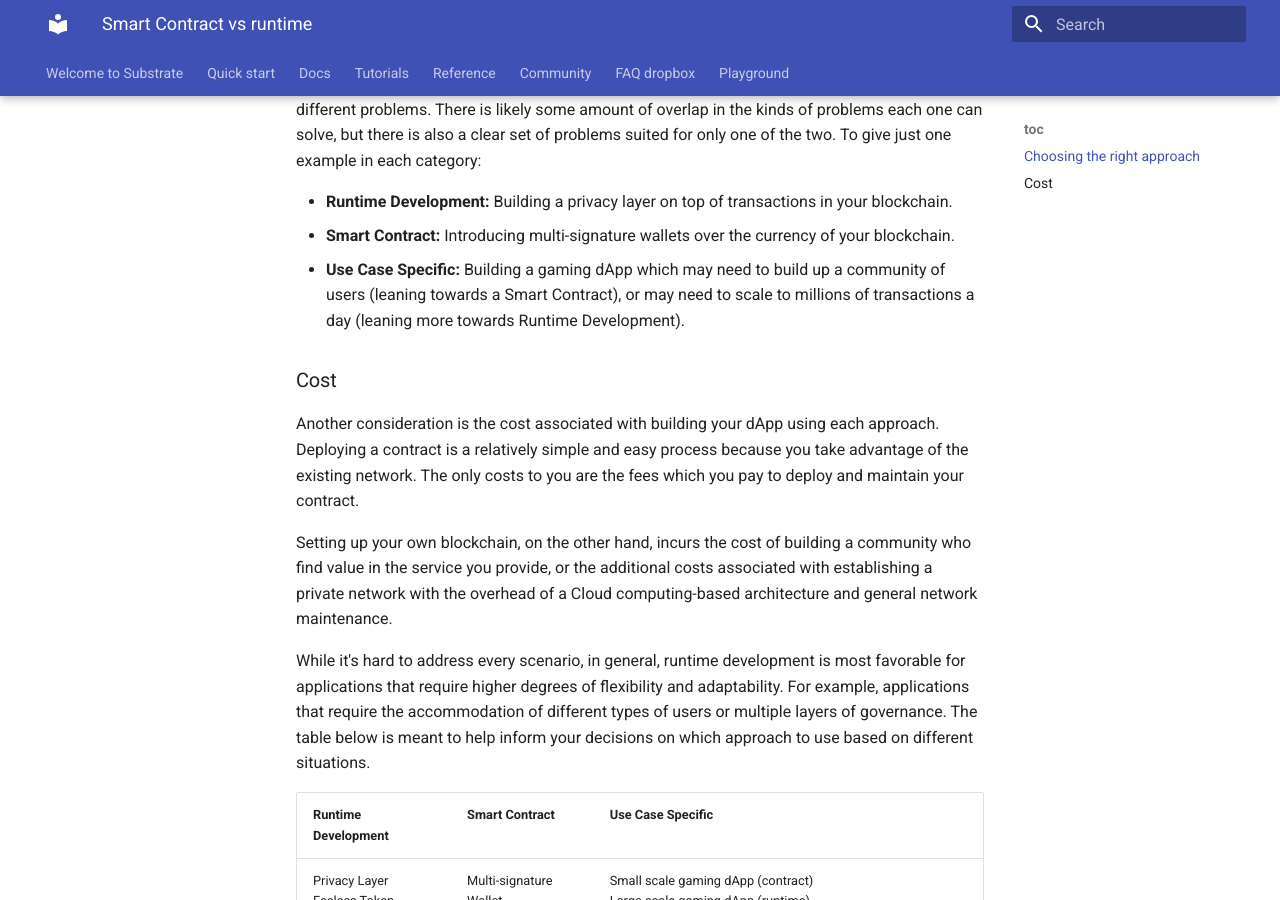
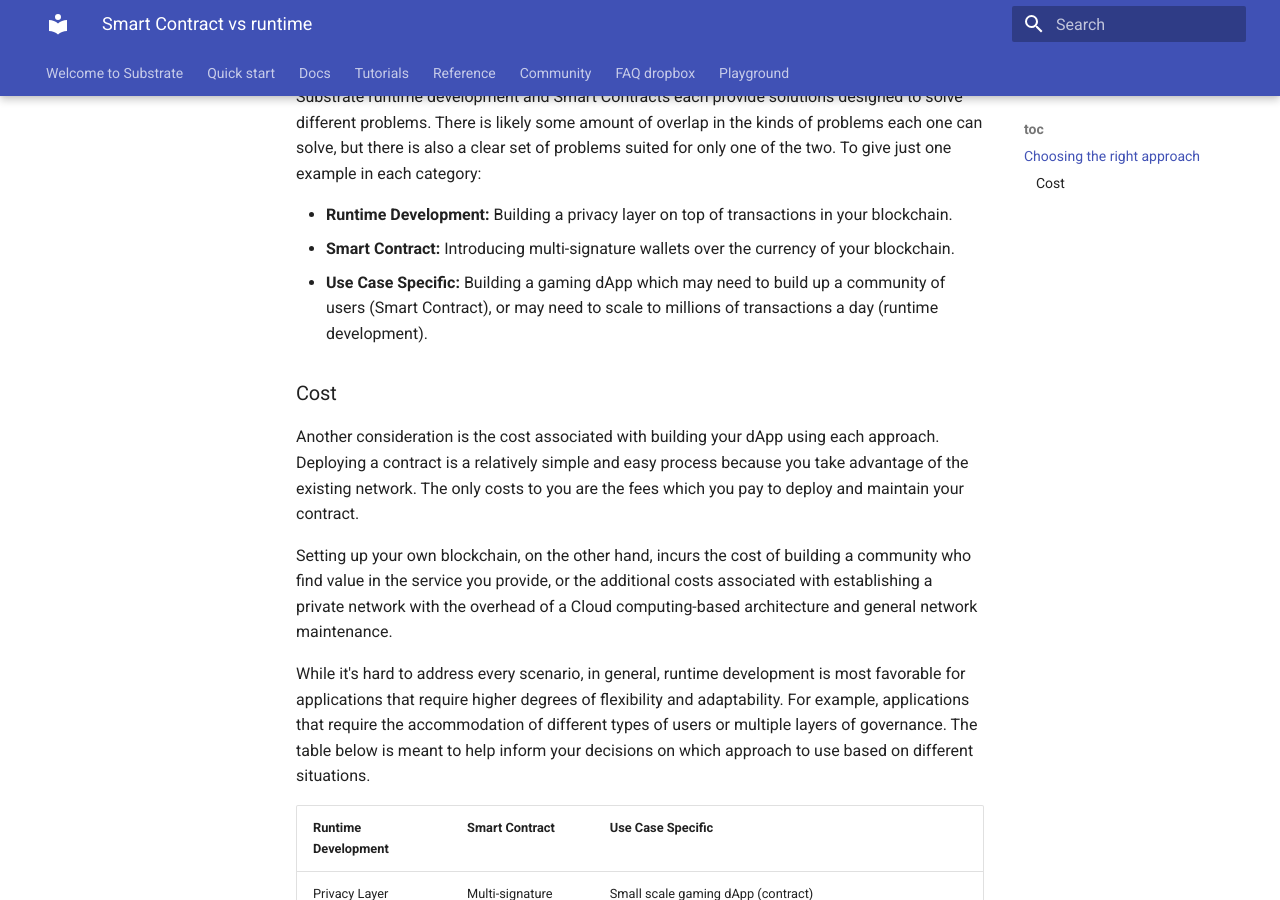
Before and after one commit to polkadot-developers/docs-sandbox, an MkDocs documentation site: the page built from source/docs/main-docs/design/runtime-or-smart-contracts/index.md, in a window 1280 px wide and 900 px high, scrolled down 353 px. Built offline with MkDocs 1.6.1 and Material for MkDocs 9.7.7, drawn with Linux system fonts in a browser that asks for light colours.

Commit message:
formatting

```diff
--- a/source/docs/main-docs/design/runtime-or-smart-contracts/index.md
+++ b/source/docs/main-docs/design/runtime-or-smart-contracts/index.md
@@ -13,16 +13,12 @@
 
 The following topics provide insight on reasons for choosing Smart Contract development over runtime development for your on-chain logic.
 
-
-### Choosing the right approach
-
+## Choosing the right approach
 Substrate runtime development and Smart Contracts each provide solutions designed to solve different problems. There is likely some amount of overlap in the kinds of problems each one can solve, but there is also a clear set of problems suited for only one of the two. To give just one example in each category:
 
 - **Runtime Development:** Building a privacy layer on top of transactions in your blockchain.
 - **Smart Contract:** Introducing multi-signature wallets over the currency of your blockchain.
-- **Use Case Specific:** Building a gaming dApp which may need to build up a community of users (leaning towards a
-  Smart Contract), or may need to scale to millions of transactions a day (leaning more towards Runtime
-  Development).
+- **Use Case Specific:** Building a gaming dApp which may need to build up a community of users (Smart Contract), or may need to scale to millions of transactions a day (runtime development).
 
 ### Cost
 Another consideration is the cost associated with building your dApp using each approach. Deploying a contract is a relatively simple and easy process because you take advantage of the existing network. The only costs to you are the fees which you pay to deploy and maintain your contract.
```
